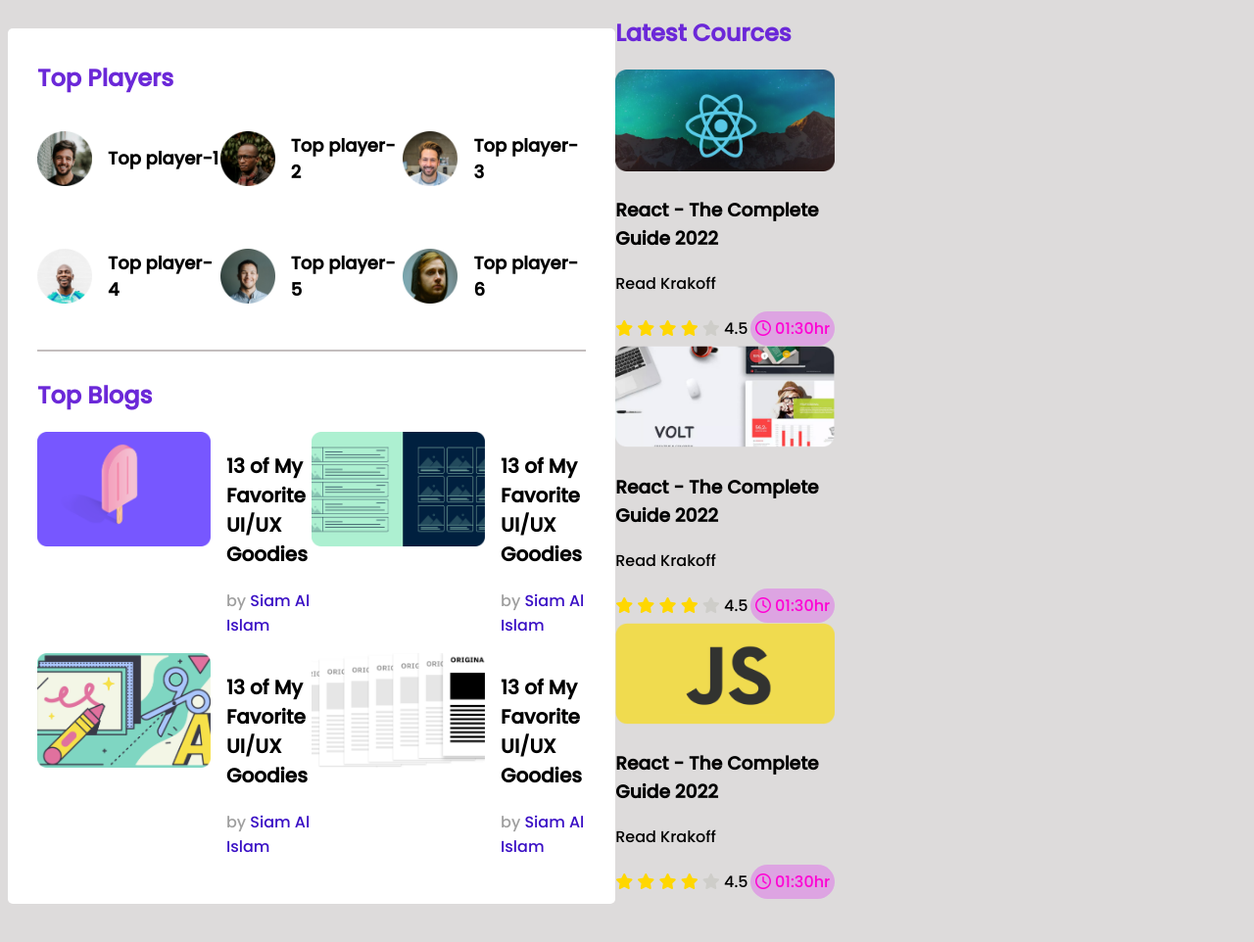
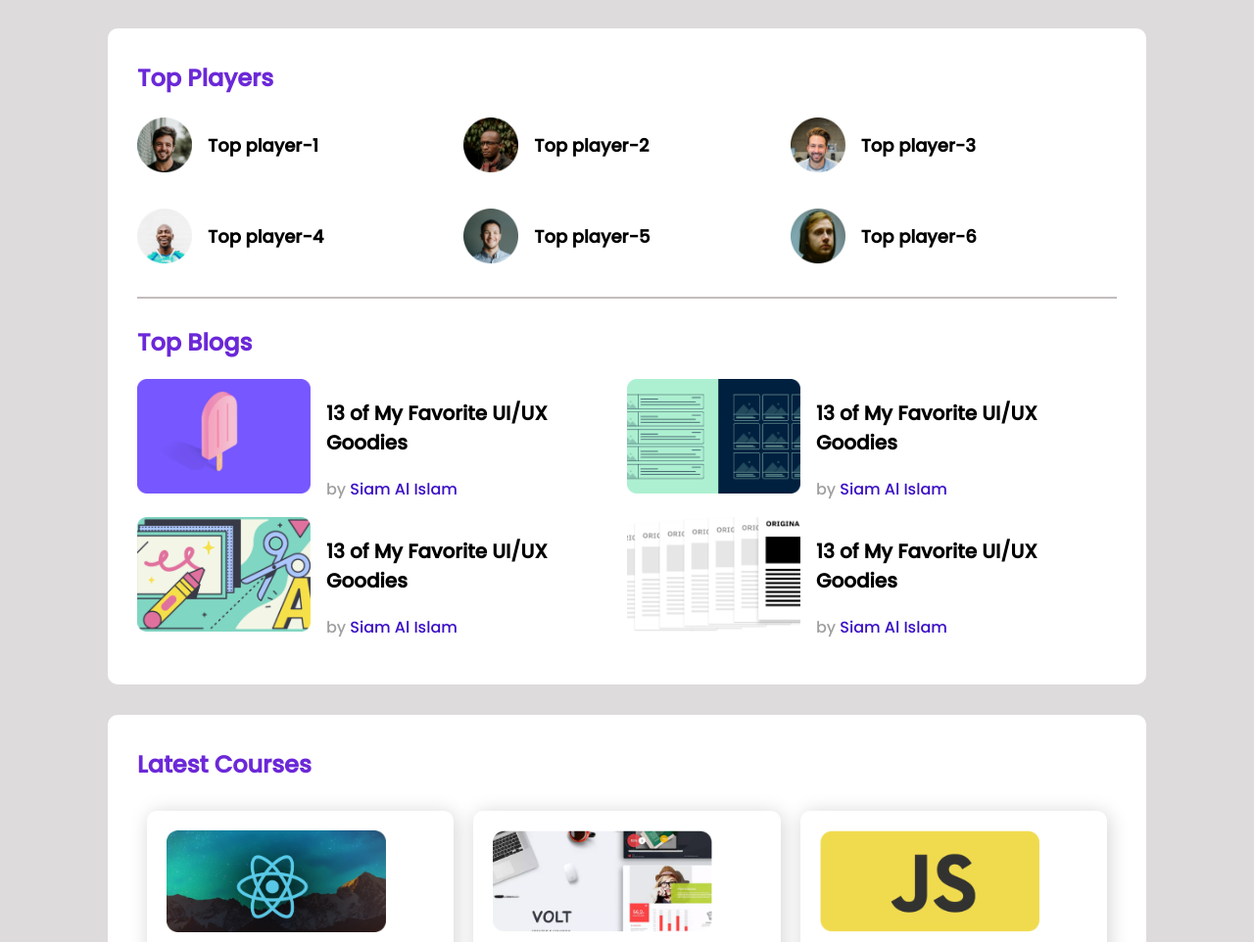
Before and after one commit to Siam-al-islam/leader-board-css3, a plain HTML site: page index.html in a window 1280 px wide. Shown: the top 962 px of the page at 98% size. Before the commit the page ends 931 px from the top, so only its background shows below. Drawn offline with Linux system fonts and the light colour scheme.

Commit message:
code resolved

```diff
--- a/index.html
+++ b/index.html
@@ -23,22 +23,28 @@
             <div class="top-players">
                 <h2 class="section-title">Top Players</h2>
                 <div class="players">
-                    <div class="player"><img src="images/players/player-1.png" alt="">
+                    <div class="player">
+                        <img src="images/players/player-1.png" alt="">
                         <h3 class="player-name">Top player-1</h3>
                     </div>
-                    <div class="player"><img src="images/players/player-2.png" alt="">
+                    <div class="player">
+                        <img src="images/players/player-2.png" alt="">
                         <h3 class="player-name">Top player-2</h3>
                     </div>
-                    <div class="player"><img src="images/players/player-3.png" alt="">
+                    <div class="player">
+                        <img src="images/players/player-3.png" alt="">
                         <h3 class="player-name">Top player-3</h3>
                     </div>
-                    <div class="player"><img src="images/players/player-4.png" alt="">
+                    <div class="player">
+                        <img src="images/players/player-4.png" alt="">
                         <h3 class="player-name">Top player-4</h3>
                     </div>
-                    <div class="player"><img src="images/players/player-5.png" alt="">
+                    <div class="player">
+                        <img src="images/players/player-5.png" alt="">
                         <h3 class="player-name">Top player-5</h3>
                     </div>
-                    <div class="player"><img src="images/players/player-6.png" alt="">
+                    <div class="player">
+                        <img src="images/players/player-6.png" alt="">
                         <h3 class="player-name">Top player-6</h3>
                     </div>
                 </div>
@@ -92,9 +98,9 @@
             </div>
         </section>
 
-        <!-- Latest Cources -->
-        <section>
-            <h2 class=" section-title">Latest Cources</h2>
+        <!-- Latest Course -->
+        <section class="container">
+            <h2 class=" section-title">Latest Courses</h2>
             <div class="cources">
                 <div class="cource">
                     <div class="cource-banner">
@@ -114,15 +120,13 @@
                             </div>
 
                             <div class="cource-duration">
-                                <i class="far fa-clock"> </i>
+                                <i class="far fa-clock"></i>
                                 01:30hr
                             </div>
                         </div>
                     </div>
                 </div>
-            </div>
-            <!-- latest cource part 2 -->
-            <div class="cources">
+                <!-- latest course part 2 -->
                 <div class="cource">
                     <div class="cource-banner">
                         <img src="images/courses/course-2.png" alt="">
@@ -147,9 +151,7 @@
                         </div>
                     </div>
                 </div>
-            </div>
-            <!-- latest corce part 3 -->
-            <div class="cources">
+                <!-- latest course part 3 -->
                 <div class="cource">
                     <div class="cource-banner">
                         <img src="images/courses/course-3.png" alt="">
@@ -175,6 +177,7 @@
                     </div>
                 </div>
             </div>
+
         </section>
     </main>
 </body>
--- a/styles/style.css
+++ b/styles/style.css
@@ -9,15 +9,15 @@ body{
 }
 main{
     display: flex;
-    flex-direction:colum;
+    flex-direction: column;
     align-items:center;
 }
 .container{
     background-color: rgb(255, 255, 255);
-    width: 870px;
+    width: 1000px;
     padding: 30px;
-    margin-top: 21px;
-    border-radius: 5px;
+    margin: 21px 0px 10px 0px;
+    border-radius: 10px;
 }
 hr{
     border: 1px solid rgb(195, 189, 189);
@@ -82,11 +82,17 @@ hr{
 
 /* cources style */
 .cources{
-    display: grid;
-    grid-template-columns: repeat(3,1fr);
-    grid-column-gap: 24px;
+    display: flex;
+    justify-content: center;
 }
-.cource .cource-banner img{
+.cource{
+    box-shadow: 2px 2px 20px lightgray;
+    padding: 20px;
+    margin:10px;
+    background-color: #FFFFFF;
+    border-radius: 10px;
+}
+ .cource-banner img{
     width: 224px;
     height: 104px;
 }
```
